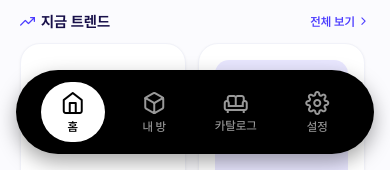
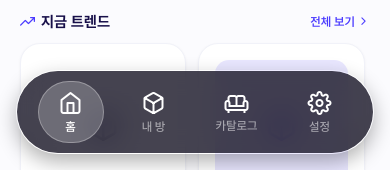
Before and after one commit to Room2scan/room2scan_app, a React Native app: screen / in a window 390 px wide. Shown: the part 674-844 px from the top of the page. Built offline with nearby package versions, Linux system fonts and the light colour scheme.

Commit message:
fix(nav): glass blur pill with translucent white active tab and white icons

```diff
--- a/src/components/Shared.tsx
+++ b/src/components/Shared.tsx
@@ -6,6 +6,7 @@ import {
 } from 'react-native';
 import { Text } from './Typography';
 import { BlurView } from 'expo-blur';
+import { LinearGradient } from 'expo-linear-gradient';
 import { Feather } from '@expo/vector-icons';
 import { MaterialCommunityIcons } from '@expo/vector-icons';
 import { useSafeAreaInsets } from 'react-native-safe-area-context';
@@ -79,12 +80,16 @@ export const BottomNav = ({
       style={[styles.navOuter, { paddingBottom: Math.max(insets.bottom, 8) + 8 }]}
       pointerEvents="box-none"
     >
+      {/* Glass pill — blur + dark overlay */}
       <View style={styles.navPill}>
+        <BlurView intensity={70} tint="dark" style={StyleSheet.absoluteFillObject} />
+        <View style={styles.navPillOverlay} />
+
         {NAV_TABS.map(tab => {
           const isActive = activeTab === tab.id;
           const icon = tab.featherIcon
-            ? <Feather name={tab.featherIcon as any} size={24} color={isActive ? '#000' : 'rgba(255,255,255,0.6)'} />
-            : <MaterialCommunityIcons name={tab.mciIcon as any} size={24} color={isActive ? '#000' : 'rgba(255,255,255,0.6)'} />;
+            ? <Feather name={tab.featherIcon as any} size={24} color="#fff" />
+            : <MaterialCommunityIcons name={tab.mciIcon as any} size={24} color="#fff" />;
           return (
             <TouchableOpacity
               key={tab.id}
@@ -166,40 +171,48 @@ const styles = StyleSheet.create({
     alignItems: 'center',
     justifyContent: 'space-between',
     width: '100%',
-    backgroundColor: '#000',
     borderRadius: 100,
-    paddingHorizontal: 16,
-    paddingVertical: 12,
+    overflow: 'hidden',
+    paddingHorizontal: 12,
+    paddingVertical: 10,
+    borderWidth: 1,
+    borderColor: 'rgba(255,255,255,0.18)',
     shadowColor: '#000',
     shadowOffset: { width: 0, height: 8 },
-    shadowOpacity: 0.35,
+    shadowOpacity: 0.30,
     shadowRadius: 20,
     elevation: 12,
+  },
+  navPillOverlay: {
+    ...StyleSheet.absoluteFillObject,
+    backgroundColor: 'rgba(20,18,40,0.55)',
   },
   navTabBtn: {
     flex: 1,
     alignItems: 'center',
   },
   navActiveTab: {
-    backgroundColor: '#fff',
+    backgroundColor: 'rgba(255,255,255,0.22)',
     borderRadius: 100,
     paddingHorizontal: 20,
     paddingVertical: 8,
     alignItems: 'center',
     gap: 3,
+    borderWidth: 1,
+    borderColor: 'rgba(255,255,255,0.30)',
   },
   navActiveLabel: {
-    color: '#000',
+    color: '#fff',
     fontWeight: '600',
     fontSize: 12,
   },
   navInactiveTab: {
     alignItems: 'center',
-    paddingVertical: 4,
+    paddingVertical: 8,
     gap: 3,
   },
   navInactiveLabel: {
-    color: 'rgba(255,255,255,0.6)',
+    color: 'rgba(255,255,255,0.55)',
     fontWeight: '500',
     fontSize: 12,
   },
```
